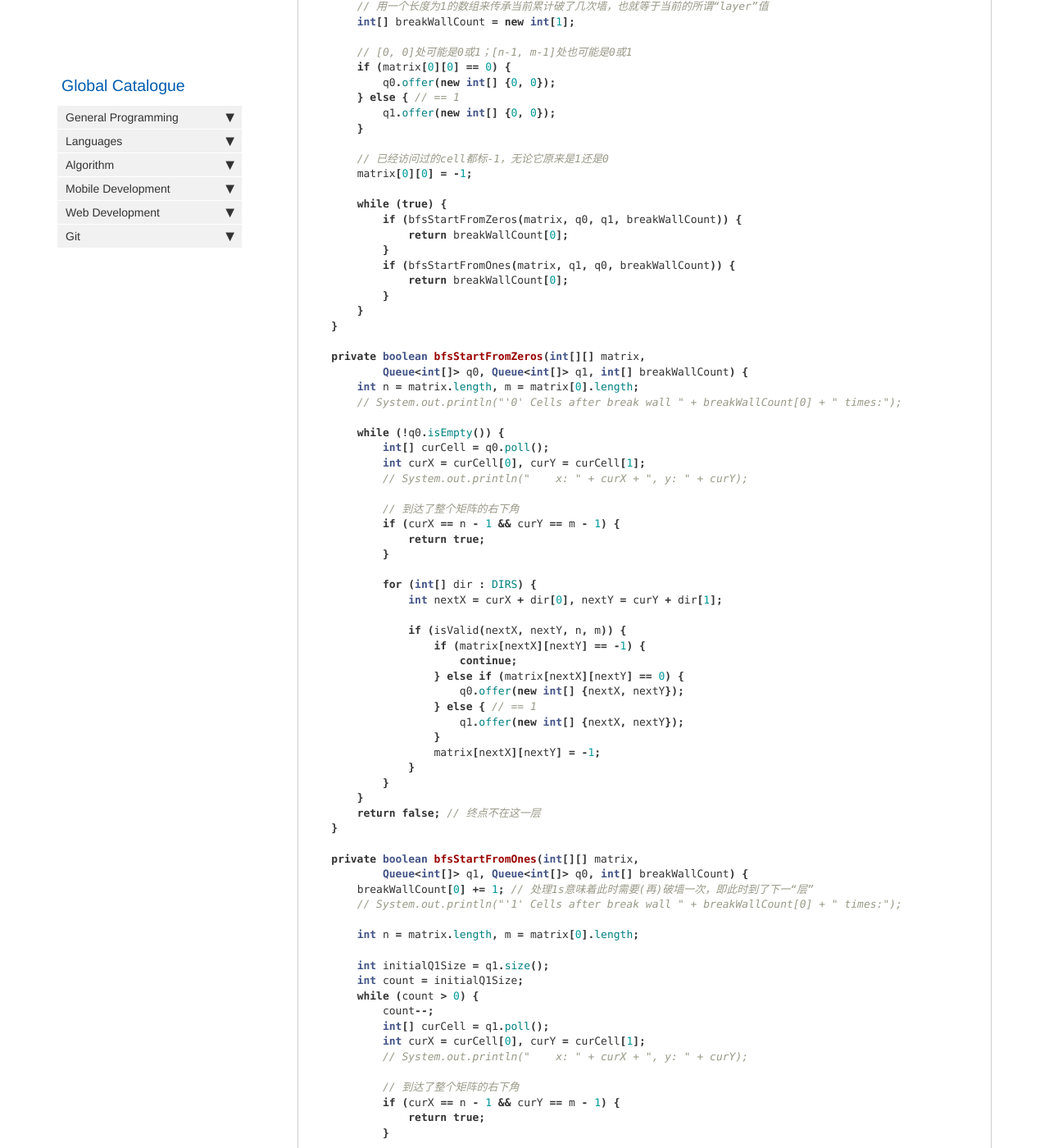
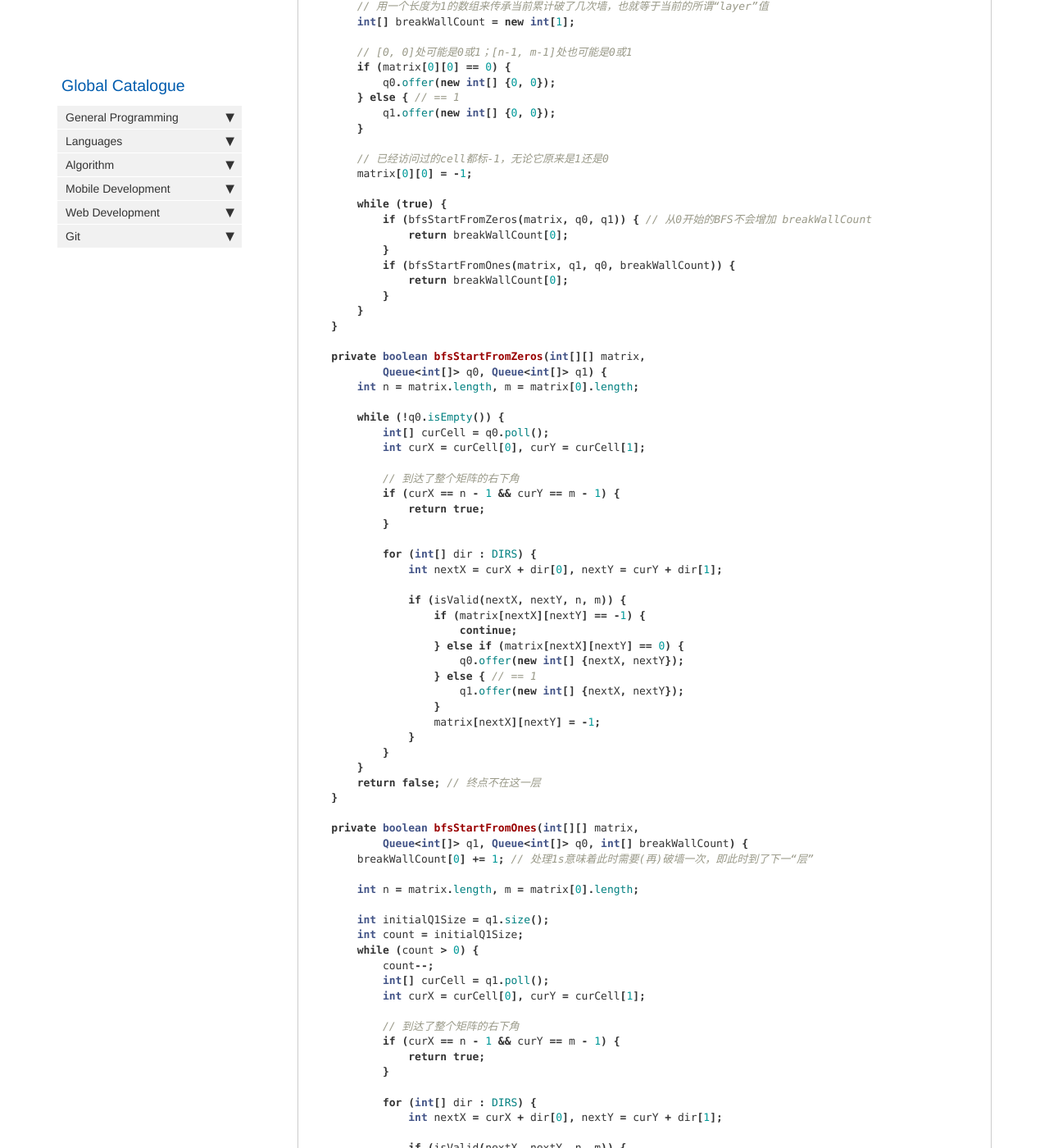
Before and after one commit to HungryOrc/hungryorc.github.io, a Jekyll site: the page built from pages/algorithm/algorithm_reach_destination_with_min_wall_breaking.md, in a window 1280 px wide and 1400 px high, scrolled down 2431 px. Shown: the whole window at 82% size. Built offline with Jekyll 4.4.1, drawn with Linux system fonts in a browser that asks for light colours; nearby versions of some CDN libraries; comment, search, counter and statistics services are not loaded.

Commit message:
Update algorithm_reach_destination_with_min_wall_breaking.md

```diff
--- a/pages/algorithm/algorithm_reach_destination_with_min_wall_breaking.md
+++ b/pages/algorithm/algorithm_reach_destination_with_min_wall_breaking.md
@@ -109,7 +109,7 @@ public class Solution {
         matrix[0][0] = -1;
 
         while (true) {
-            if (bfsStartFromZeros(matrix, q0, q1, breakWallCount)) {
+            if (bfsStartFromZeros(matrix, q0, q1)) { // 从0开始的BFS不会增加 breakWallCount
                 return breakWallCount[0];
             }
             if (bfsStartFromOnes(matrix, q1, q0, breakWallCount)) {
@@ -119,14 +119,12 @@ public class Solution {
     }
 
     private boolean bfsStartFromZeros(int[][] matrix,
-            Queue<int[]> q0, Queue<int[]> q1, int[] breakWallCount) {
+            Queue<int[]> q0, Queue<int[]> q1) {
         int n = matrix.length, m = matrix[0].length;
-        // System.out.println("'0' Cells after break wall " + breakWallCount[0] + " times:");
 
         while (!q0.isEmpty()) {
             int[] curCell = q0.poll();
             int curX = curCell[0], curY = curCell[1];
-            // System.out.println("    x: " + curX + ", y: " + curY);
 
             // 到达了整个矩阵的右下角
             if (curX == n - 1 && curY == m - 1) {
@@ -154,7 +152,6 @@ public class Solution {
     private boolean bfsStartFromOnes(int[][] matrix,
             Queue<int[]> q1, Queue<int[]> q0, int[] breakWallCount) {
         breakWallCount[0] += 1; // 处理1s意味着此时需要(再)破墙一次，即此时到了下一“层”
-        // System.out.println("'1' Cells after break wall " + breakWallCount[0] + " times:");
 
         int n = matrix.length, m = matrix[0].length;
 
@@ -164,7 +161,6 @@ public class Solution {
             count--;
             int[] curCell = q1.poll();
             int curX = curCell[0], curY = curCell[1];
-            // System.out.println("    x: " + curX + ", y: " + curY);
 
             // 到达了整个矩阵的右下角
             if (curX == n - 1 && curY == m - 1) {
```
